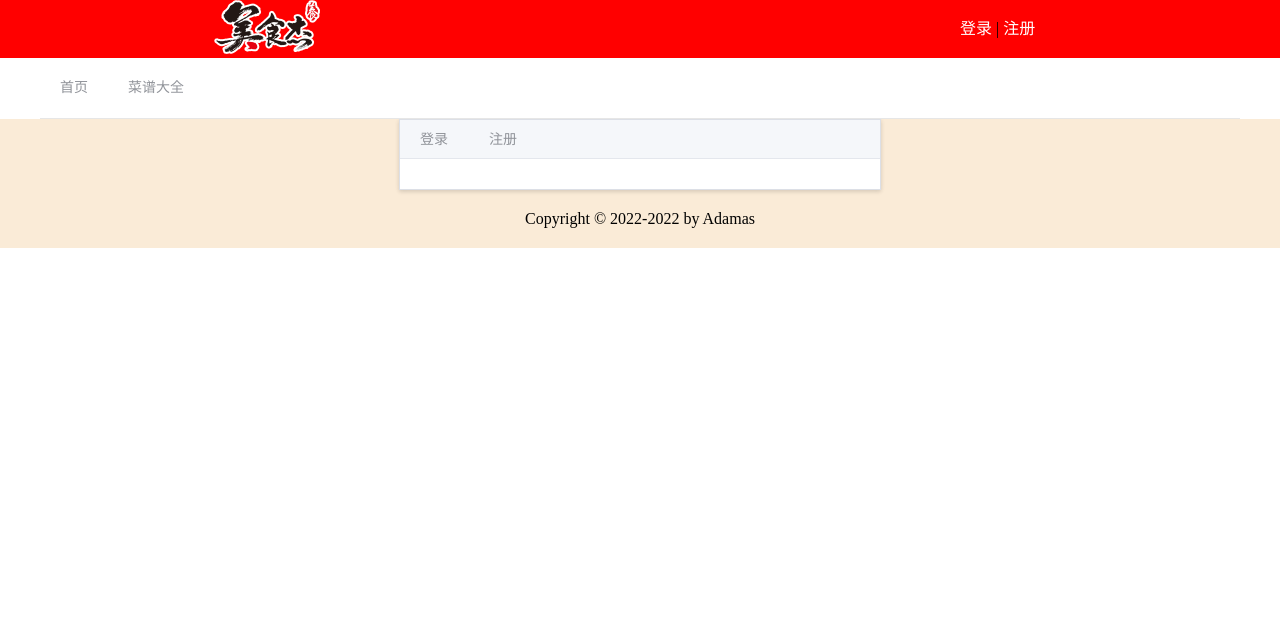
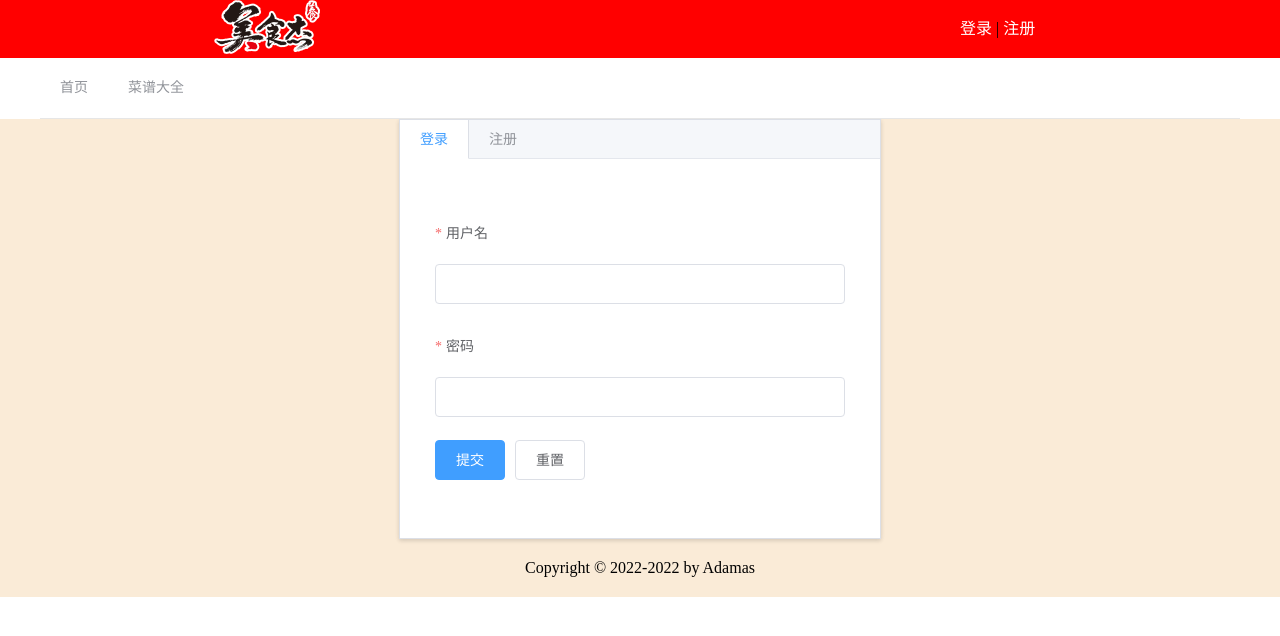
Before and after one commit to Adamasss/meishij, a Vue app: page /login in a window 1280 px wide. Shown: the top 636 px of the page. Built offline with nearby package versions, Linux system fonts and the light colour scheme.

Commit message:
2022-6-13 login

```diff
--- a/src/views/login.vue
+++ b/src/views/login.vue
@@ -1,6 +1,11 @@
 <template>
   <div style="display: flex; justify-content: center">
-    <el-tabs class="elTab" type="border-card" tab-position="top">
+    <el-tabs
+      v-model="activeName"
+      class="elTab"
+      type="border-card"
+      tab-position="top"
+    >
       <el-tab-pane label="登录" name="1">
         <el-form status-icon :model="login" label-position="top">
           <el-form-item
@@ -95,6 +100,7 @@
 export default {
   data() {
     return {
+      activeName: "1",
       login: {
         name: "",
         password: "",
@@ -102,7 +108,12 @@ export default {
       ruleForm: {},
     };
   },
-  methods: {},
+  methods: {
+    submitForm() {},
+    resetForm(login) {
+      this.$refs[login].resetFields();
+    },
+  },
 };
 </script>
 <style lang="stylus">
```
